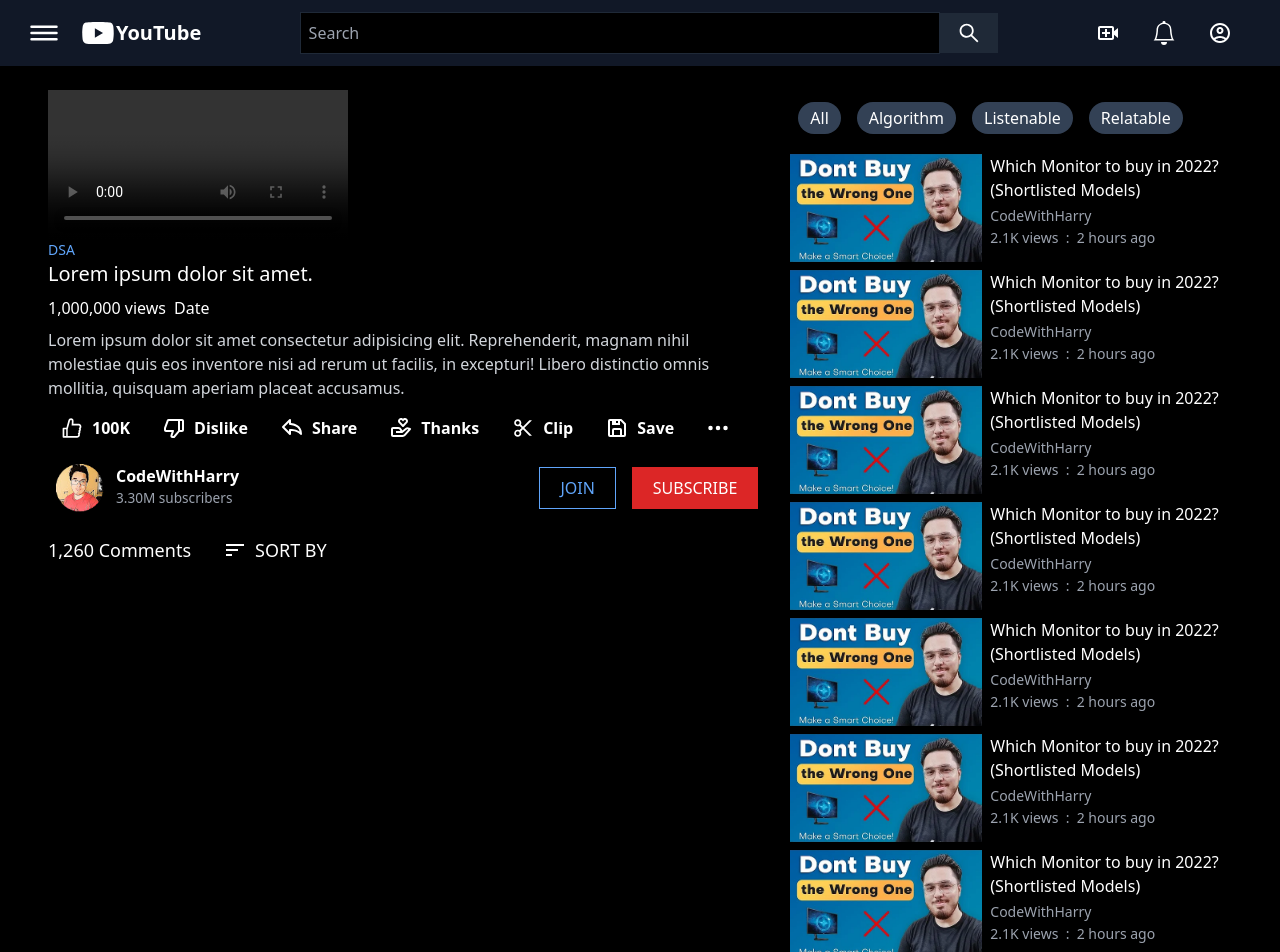
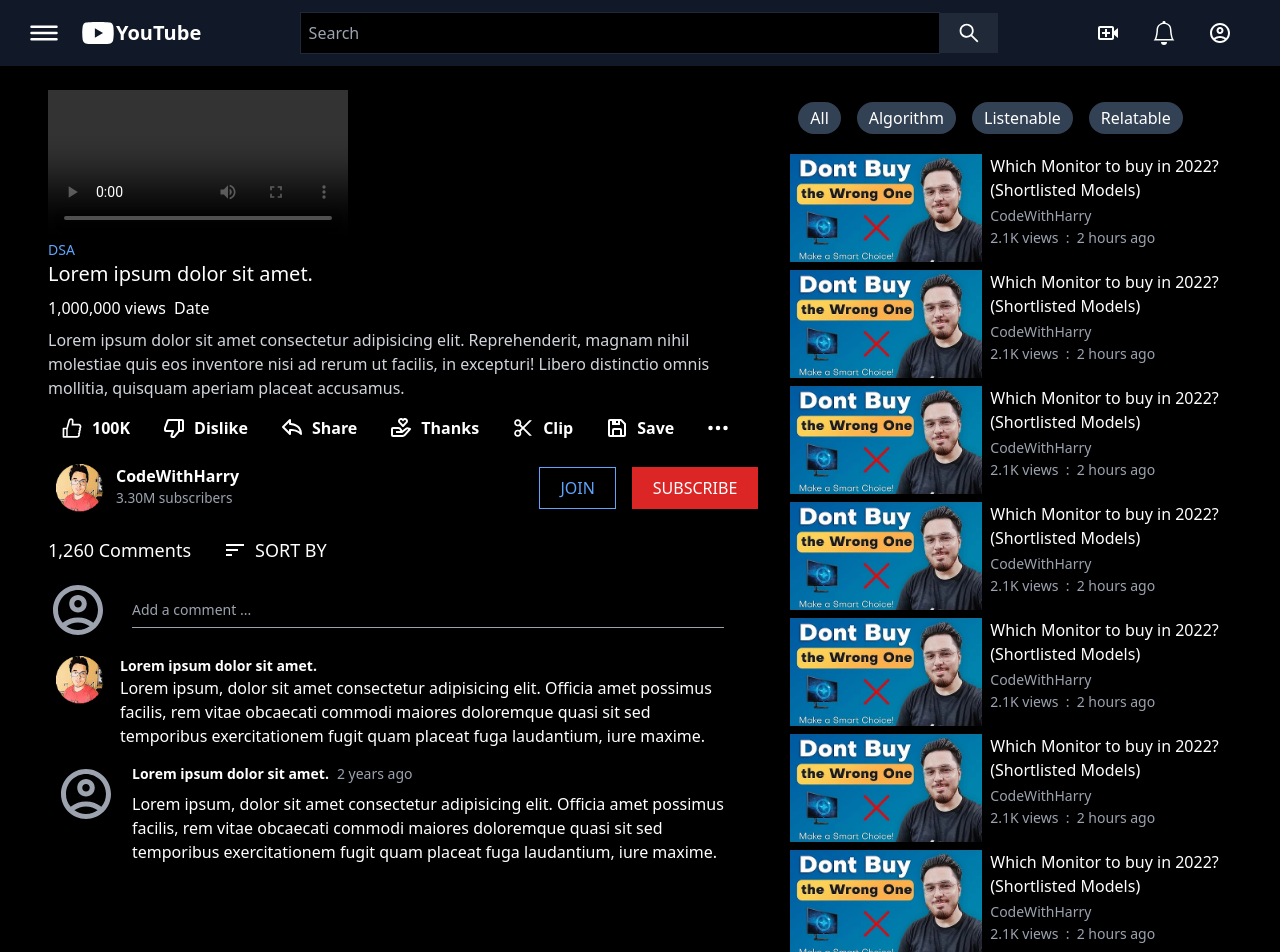
Before and after one commit to ShivanshAr97/Youtube, a React (Create React App) app: page /video in a window 1280 px wide. Shown: the top 952 px of the page. Built offline with nearby package versions, Linux system fonts and the light colour scheme.

Commit message:
seventh commit

```diff
--- /dev/null
+++ b/src/components/Comment.js
@@ -0,0 +1,33 @@
+import React from 'react'
+import img2 from '../img/img1_1.png'
+import { MdOutlineAccountCircle } from 'react-icons/md';
+
+const Comment = () => {
+    return (
+        <>
+            <div className='flex my-4'>
+                <span className='text-gray-400'><MdOutlineAccountCircle size='60' /></span>
+                <input className='text-sm m-3 mx-6 w-5/6 outline-none text-gray-400 placeholder:text-gray-400 border-b-[0.5px] border-gray-400 bg-transparent' type="text" placeholder='Add a comment ...' />
+            </div>
+            <div className='flex mx-2 my-4'>
+                <img className='w-12 h-12' src={img2} alt="" />
+                <div className='mx-4'>
+                    <p className='text-white font-bold text-sm'>Lorem ipsum dolor sit amet.</p>
+                    <p className='text-white'>Lorem ipsum, dolor sit amet consectetur adipisicing elit. Officia amet possimus facilis, rem vitae obcaecati commodi maiores doloremque quasi sit sed temporibus exercitationem fugit quam placeat fuga laudantium, iure maxime.</p>
+                </div>
+            </div>
+            <div className='flex mx-2 my-4'>
+            <span className='text-gray-400'><MdOutlineAccountCircle size='60' /></span>
+                <div className='mx-4'>
+                    <div className='flex mb-2 items-center'>
+                    <p className='text-white font-bold text-sm'>Lorem ipsum dolor sit amet.</p>
+                    <span className='text-gray-400 text-sm mx-2'>2 years ago</span>
+                    </div>
+                    <p className='text-white'>Lorem ipsum, dolor sit amet consectetur adipisicing elit. Officia amet possimus facilis, rem vitae obcaecati commodi maiores doloremque quasi sit sed temporibus exercitationem fugit quam placeat fuga laudantium, iure maxime.</p>
+                </div>
+            </div>
+        </>
+    )
+}
+
+export default Comment
--- a/src/components/Comments.js
+++ b/src/components/Comments.js
@@ -1,15 +1,19 @@
 import React from 'react'
 import { MdSort } from 'react-icons/md';
+import Comment from './Comment';
 
 const Comments = () => {
   return (
-    <div className='text-white flex text-lg font-medium my-4 items-center'>
-    1,260 Comments
-    <div className='mx-8 flex items-center'>
-        <MdSort size='24'/>
-        <p className='mx-2'>SORT BY</p>
-    </div>
-    </div>
+    <>
+      <div className='text-white flex text-lg font-medium my-4 items-center'>
+        1,260 Comments
+        <div className='mx-8 flex items-center'>
+          <MdSort size='24' />
+          <p className='mx-2 cursor-pointer'>SORT BY</p>
+        </div>
+      </div>
+      <Comment />
+    </>
   )
 }
 
```
